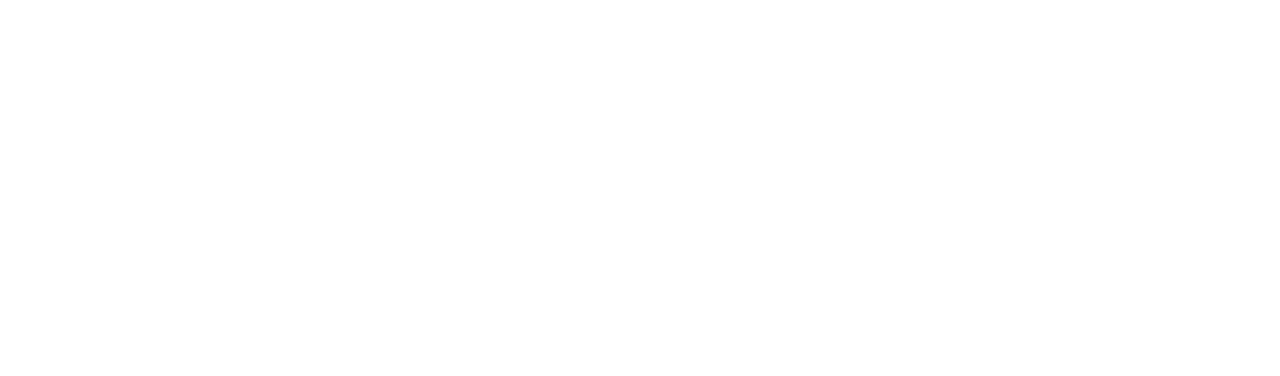
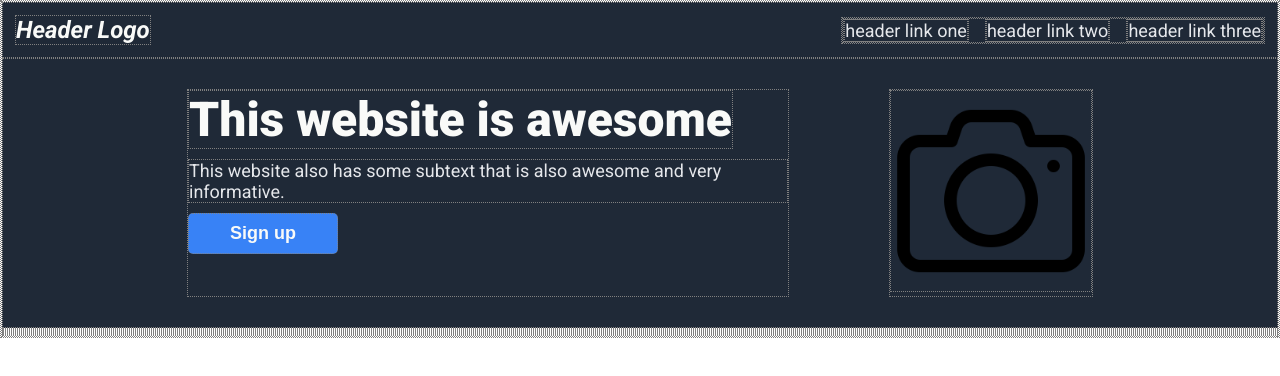
Before and after one commit to Kafees/TOP-landing-page, a plain HTML site: page index.html in a window 1280 px wide. Drawn offline with Linux system fonts and the light colour scheme.

Commit message:
code and style header and top bar

```diff
--- a/index.html
+++ b/index.html
@@ -9,5 +9,35 @@
 
 <body>
 
+    <div class="header">
+        <h1 class="header-logo">Header Logo</h1>
+        <div class="header-links">
+            <ul class="header-links-list">
+                <li><a class="header-link" href="#">header link one</a></li>
+                <li><a class="header-link" href="#">header link two</a></li>
+                <li><a class="header-link" href="#">header link three</a></li>
+            </ul>
+        </div>
+    </div>
+
+    <div class="content-top">
+        <div class="content-top-left">
+            <h1>This website is awesome</h1>
+            <p>This website also has some subtext that is also awesome and very informative.</p>
+            <button>Sign up</button>
+        </div>
+        <div class="content-top-right">
+            <img src="images/camera.png" width="200px">
+        </div>
+    </div>
+
+    <div class="content-mid"></div>
+
+    <div class="quote"></div>
+
+    <div class="signup"></div>
+
+    <div class="footer"></div>
+
 </body>
 </html>
--- a/style.css
+++ b/style.css
@@ -0,0 +1,86 @@
+@import url('https://fonts.googleapis.com/css2?family=Roboto:ital,wght@0,100;0,300;0,400;0,500;0,700;0,900;1,100;1,300;1,400;1,500;1,700;1,900&display=swap');
+
+* {
+    border: 0.5px dotted gray;
+    padding: 0;
+    margin: 0;
+}
+
+body {
+    font-family: Roboto, sans-serif;
+}
+
+.header {
+    background-color: #1f2937;
+    display: flex;
+    justify-content: space-between;
+    align-items: center;
+    padding: 12px;
+}
+
+.header-logo {
+    font-size: 24px;
+    color: #F9FAF8;
+    font-style: italic;
+}
+
+.header-link {
+    color: #E5E7EB;
+    text-decoration: none;
+    font-size: 18px;
+}
+
+.header-links-list {
+    list-style: none;
+    display: flex;
+    gap: 1rem;
+    padding: 0;
+    margin: 0;
+}
+
+.content-top {
+    display: flex;
+    justify-content: center;
+    padding: 30px;
+    gap: 100px;
+    background-color: #1f2937;
+    color: #F9FAF8;
+}
+
+.content-top-right {
+    max-width: 600px;
+}
+
+.content-top-left {
+    display: flex;
+    flex: 1;
+    flex-direction: column;
+    justify-content: flex-start;
+    align-items: flex-start;
+    max-width: 600px;
+    gap: 10px;
+}
+
+.content-top-left h1 {
+    font-size: 48px;
+    font-weight: 900;
+    margin: 0;
+    padding: 0;
+}
+
+.content-top-left p {
+    font-size: 18px;
+    color: #E5E7EB;
+}
+
+.content-top-left button {
+    background-color: #3882F6;
+    color: #F9FAF8;
+    padding: 5px;
+    width: 25%;
+    min-width: 100px;
+    height: 20%;
+    border-radius: 5px;
+    font-size: 18px;
+    font-weight: 900;
+}
```
Also changed, not shown: images/camera.png (added).
